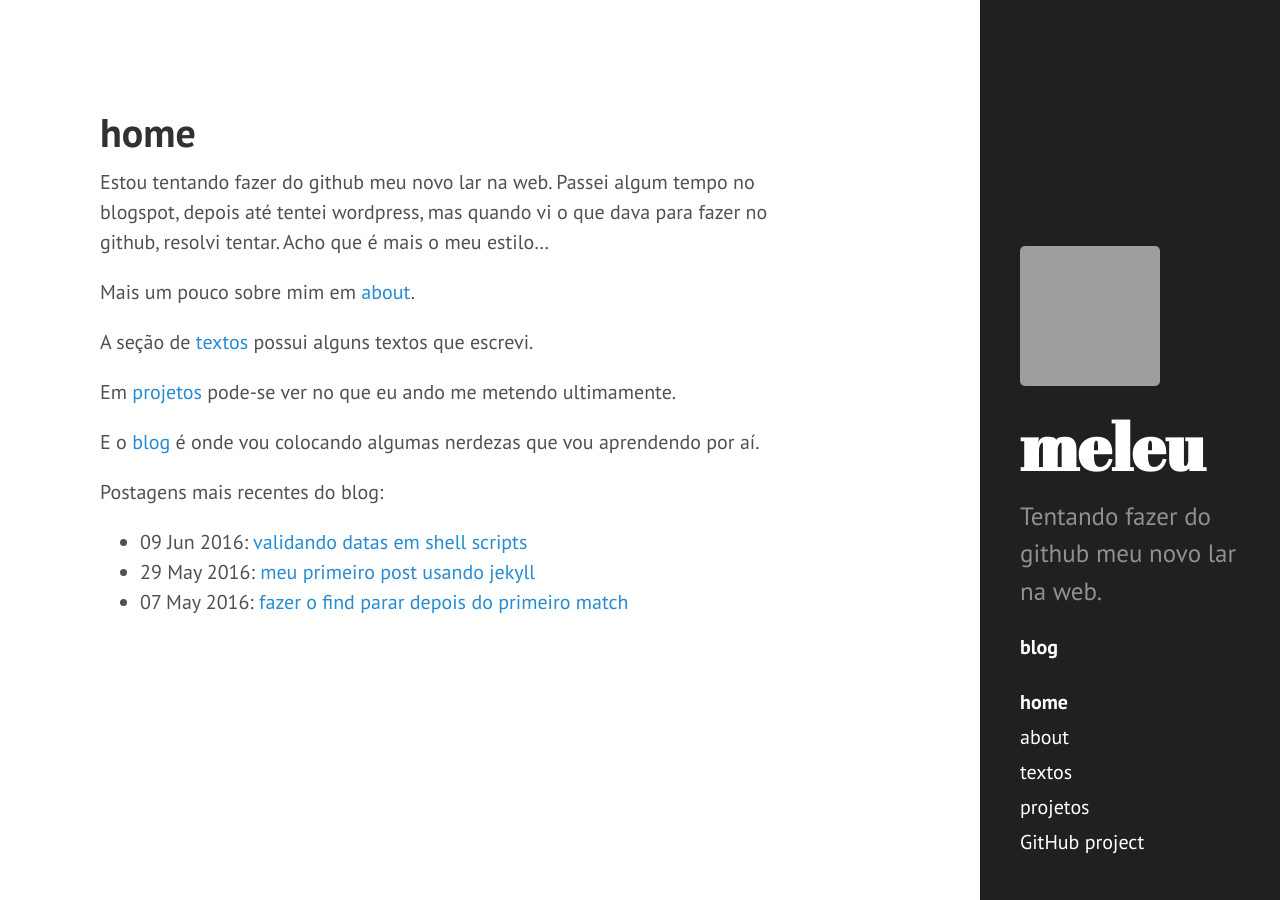
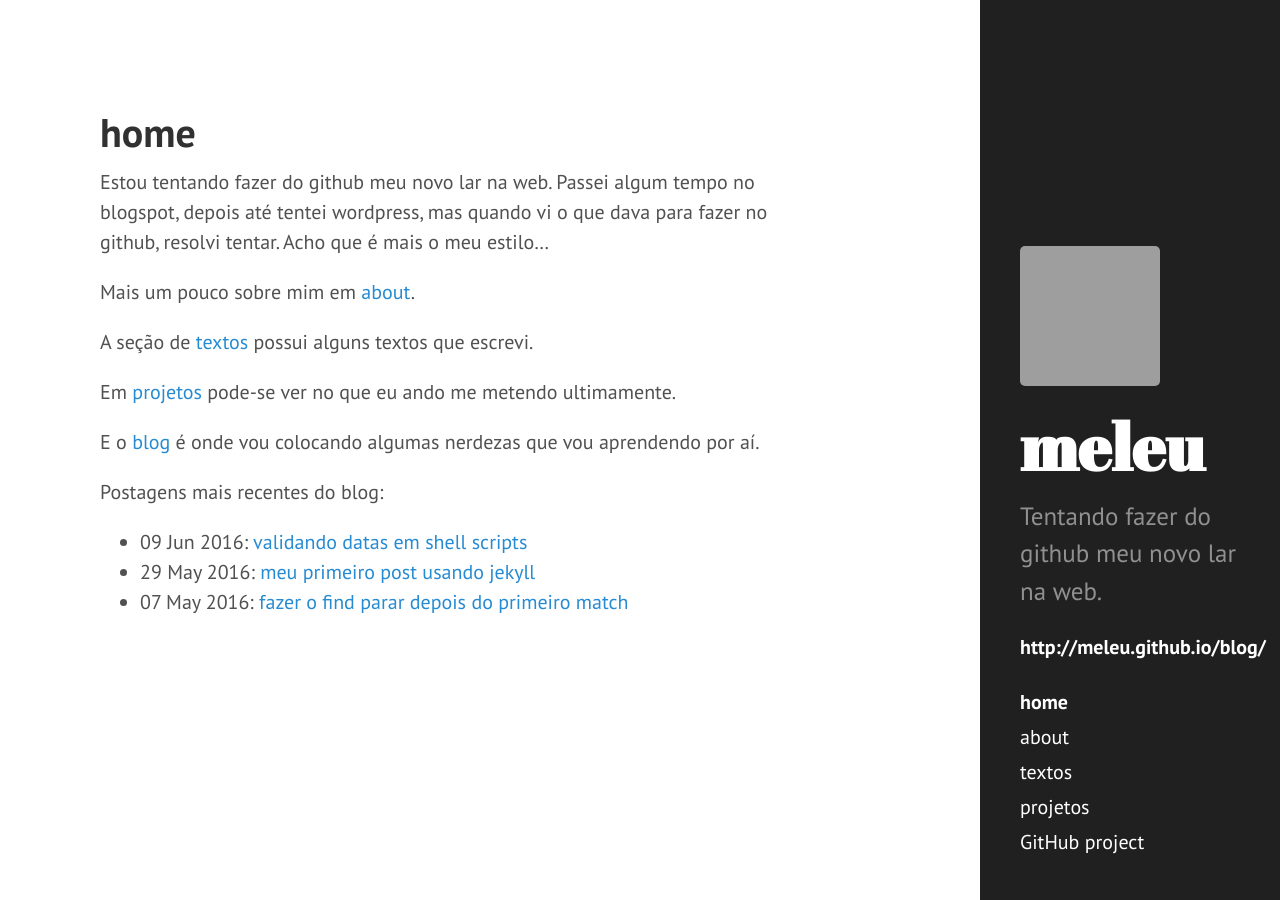
Before and after one commit to meleu/meleu.github.io, a Jekyll site: the page built from index.md, in a window 1280 px wide. Built offline with Jekyll 4.4.1, drawn with Linux system fonts in a browser that asks for light colours; grey boxes are pictures that could not be loaded.

Commit message:
Update sidebar.html

```diff
--- a/_includes/sidebar.html
+++ b/_includes/sidebar.html
@@ -12,7 +12,7 @@
 
     <nav class="sidebar-nav">
       <p>
-        <a class="sidebar-nav-item active" href="{{ site.baseurl }}blog">blog</a>
+        <a class="sidebar-nav-item active" href="{{ site.baseurl }}blog">{{ site.blogurl }}</a>
       </p>
 
       <a class="sidebar-nav-item{% if page.url == site.baseurl %} active{% endif %}" href="{{ site.baseurl }}">home</a>
```
